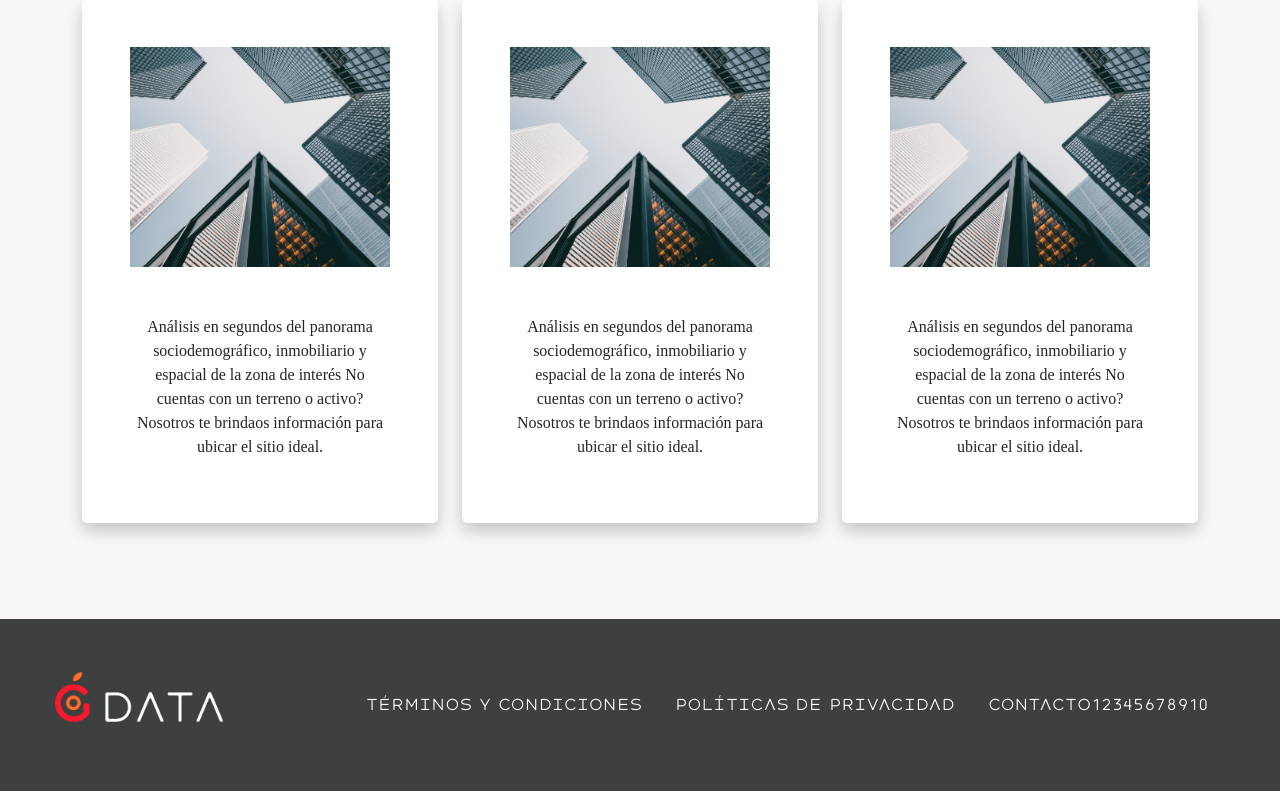
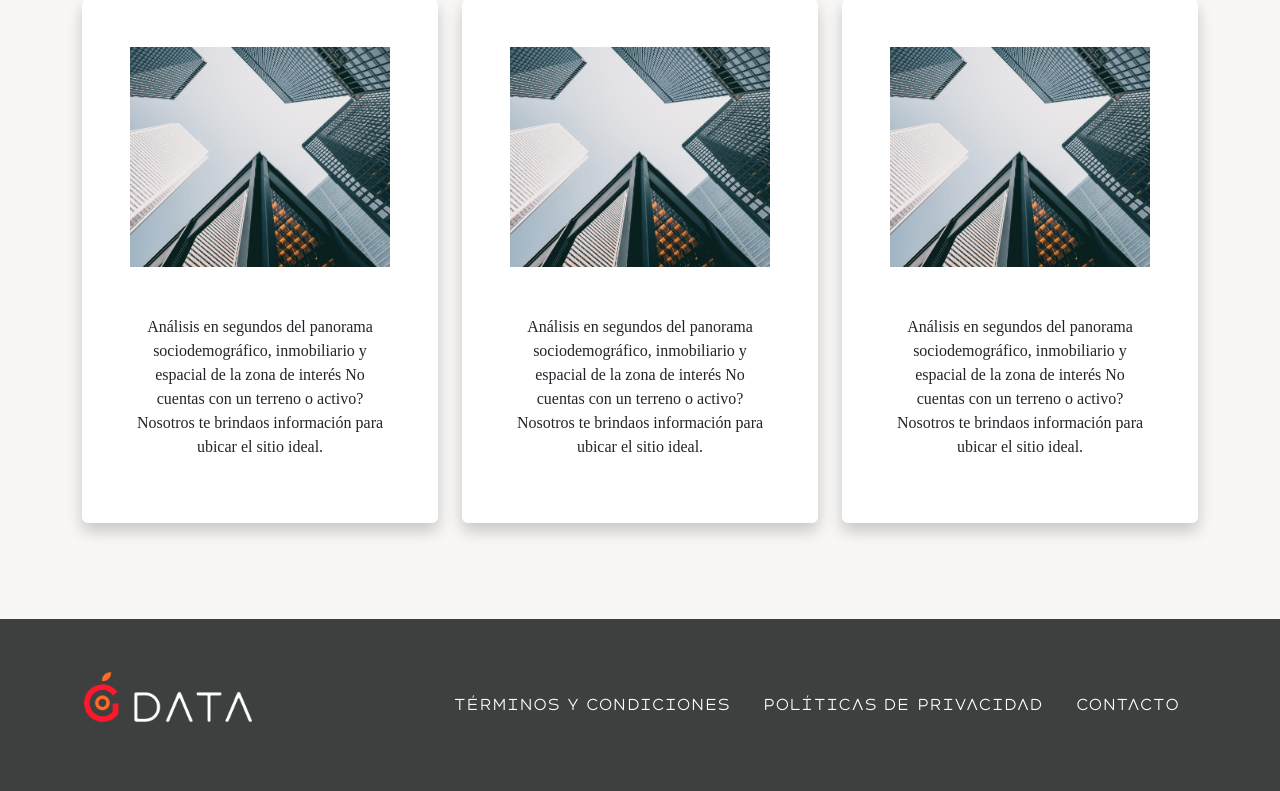
Before and after one commit to HuitziDomingo/orange-symfony, a Symfony app: template templates/site/index.html.twig in a window 1280 px wide. Shown: the part 1483-2274 px from the top of the page. Run offline with Twig, Linux system fonts and the light colour scheme; the template is opened without the code that fills it, so the values that code supplies are empty; some libraries are stand-ins or nearby versions; some web fonts are replaced.

Commit message:
footer con enlace a contacto

```diff
--- a/templates/footer.html.twig
+++ b/templates/footer.html.twig
@@ -7,6 +7,6 @@
   <div class="flx-aro __links__footer">
     <a href="terminos.html" class="nav-link fw-white havelock">Términos y condiciones</a>
     <a href="terminos.html" class="nav-link fw-white havelock">Políticas de privacidad</a>
-    <a href="{{ path('contacto') }}" class="nav-link fw-white havelock">contacto12345678910</a>
+    <a href="{{ path('contacto') }}" class="nav-link fw-white havelock">contacto</a>
   </div>
 </footer>
```
